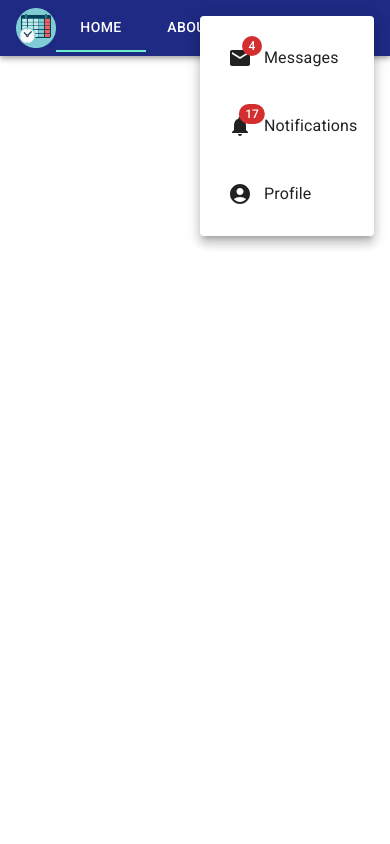
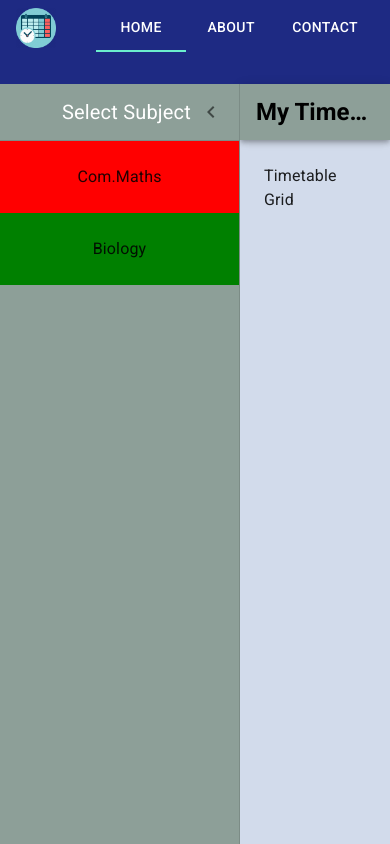
Before and after one commit to OmgaSqud/omega_squad_tss, a React (Create React App) app: page / in a window 390 px wide. Both pictures are taken after a click on the button "open drawer". Built offline with nearby package versions, Linux system fonts and the light colour scheme.

Commit message:
Navbar edited, Timetable page edited

```diff
--- a/src/App.js
+++ b/src/App.js
@@ -1,6 +1,8 @@
 import React from "react";
-import { Switch } from "react-router-dom";
+import { Route, Switch } from "react-router-dom";
 import "./App.css";
+//import Footer from "./shared/Footer";
+import Timetable from "./dashboard/Timetable";
 import Navbar from "./shared/Navbar";
 
 const App = () => {
@@ -8,10 +10,11 @@
     <>
       <Navbar />
       <Switch>
-        {/* <Route exact path="/">
-          <Homepage />
-        </Route> */}
+        <Route exact path="/">
+          <Timetable />
+        </Route>
       </Switch>
+      {/* <Footer /> */}
     </>
   );
 };
--- a/src/dashboard/Timetable.js
+++ b/src/dashboard/Timetable.js
@@ -0,0 +1,179 @@
+import * as React from "react";
+import { styled, useTheme } from "@mui/material/styles";
+import Box from "@mui/material/Box";
+import Drawer from "@mui/material/Drawer";
+import CssBaseline from "@mui/material/CssBaseline";
+import MuiAppBar from "@mui/material/AppBar";
+import Toolbar from "@mui/material/Toolbar";
+import List from "@mui/material/List";
+import Typography from "@mui/material/Typography";
+import Divider from "@mui/material/Divider";
+import IconButton from "@mui/material/IconButton";
+import ChevronLeftIcon from "@mui/icons-material/ChevronLeft";
+import ChevronRightIcon from "@mui/icons-material/ChevronRight";
+import ListItem from "@mui/material/ListItem";
+import ListItemIcon from "@mui/material/ListItemIcon";
+import ListItemText from "@mui/material/ListItemText";
+import InboxIcon from "@mui/icons-material/MoveToInbox";
+import MailIcon from "@mui/icons-material/Mail";
+
+const Timetable = () => {
+  const drawerWidth = 240;
+
+  const Main = styled("main", { shouldForwardProp: (prop) => prop !== "open" })(
+    ({ theme, open }) => ({
+      flexGrow: 1,
+      padding: theme.spacing(3),
+      transition: theme.transitions.create("margin", {
+        easing: theme.transitions.easing.sharp,
+        duration: theme.transitions.duration.leavingScreen,
+      }),
+      marginLeft: `-${drawerWidth}px`,
+      ...(open && {
+        transition: theme.transitions.create("margin", {
+          easing: theme.transitions.easing.easeOut,
+          duration: theme.transitions.duration.enteringScreen,
+        }),
+        marginLeft: 0,
+      }),
+    })
+  );
+
+  const AppBar = styled(MuiAppBar, {
+    shouldForwardProp: (prop) => prop !== "open",
+  })(({ theme, open }) => ({
+    transition: theme.transitions.create(["margin", "width"], {
+      easing: theme.transitions.easing.sharp,
+      duration: theme.transitions.duration.leavingScreen,
+    }),
+    ...(open && {
+      width: `calc(100% - ${drawerWidth}px)`,
+      marginLeft: `${drawerWidth}px`,
+      transition: theme.transitions.create(["margin", "width"], {
+        easing: theme.transitions.easing.easeOut,
+        duration: theme.transitions.duration.enteringScreen,
+      }),
+    }),
+  }));
+
+  const DrawerHeader = styled("div")(({ theme }) => ({
+    display: "flex",
+    alignItems: "center",
+    padding: theme.spacing(0, 1),
+    // necessary for content to be below app bar
+    ...theme.mixins.toolbar,
+    justifyContent: "flex-end",
+  }));
+
+  const theme = useTheme();
+  const [open, setOpen] = React.useState(false);
+
+  const handleDrawerOpen = () => {
+    setOpen(true);
+  };
+
+  const handleDrawerClose = () => {
+    setOpen(false);
+  };
+  return (
+    <Box style={{ backgroundColor: "#D2DBEB", height: "90vh" }}>
+      <Box sx={{ display: "flex" }}>
+        <CssBaseline />
+        <AppBar
+          position="fixed"
+          open={open}
+          sx={{ top: "10vh", backgroundColor: "#8D9F98", color: "black" }}
+        >
+          <Toolbar>
+            <IconButton
+              color="inherit"
+              aria-label="open drawer"
+              onClick={handleDrawerOpen}
+              edge="start"
+              sx={{ mr: 2, ...(open && { display: "none" }) }}
+            >
+              <ChevronRightIcon />
+            </IconButton>
+            <Typography
+              variant="h5"
+              noWrap
+              component="div"
+              fontWeight="bold"
+              textAlign={"center"}
+            >
+              My Timetable
+            </Typography>
+          </Toolbar>
+        </AppBar>
+        <Drawer
+          sx={{
+            width: drawerWidth,
+            flexShrink: 0,
+            "& .MuiDrawer-paper": {
+              top: "10vh",
+              width: drawerWidth,
+              boxSizing: "border-box",
+              backgroundColor: "#8D9F98",
+            },
+          }}
+          variant="persistent"
+          anchor="left"
+          open={open}
+        >
+          <DrawerHeader>
+            <Typography
+              sx={{ color: "white", fontSize: 20, textAlign: "center" }}
+            >
+              {" "}
+              Select Subject{" "}
+            </Typography>
+            <IconButton onClick={handleDrawerClose}>
+              {theme.direction === "ltr" ? (
+                <ChevronLeftIcon />
+              ) : (
+                <ChevronRightIcon />
+              )}
+            </IconButton>
+          </DrawerHeader>
+          <Divider />
+          <Box
+            sx={{
+              fontSize: 16,
+              backgroundColor: "red",
+              padding: "10%",
+              textAlign: "center",
+            }}
+          >
+            Com.Maths
+          </Box>
+          <Box
+            sx={{
+              fontSize: 16,
+              backgroundColor: "green",
+              padding: "10%",
+              textAlign: "center",
+            }}
+          >
+            Biology
+          </Box>
+          {/* <List>
+            {["Inbox", "Starred", "Send email", "Drafts"].map((text, index) => (
+              <ListItem button key={text}>
+                <ListItemIcon>
+                  {index % 2 === 0 ? <InboxIcon /> : <MailIcon />}
+                </ListItemIcon>
+                <ListItemText primary={text} />
+              </ListItem>
+            ))}
+          </List> */}
+        </Drawer>
+        <Main open={open}>
+          <DrawerHeader />
+          <div>Timetable Grid</div>
+        </Main>
+      </Box>
+    </Box>
+  );
+};
+
+export default Timetable;
--- a/src/shared/Navbar.js
+++ b/src/shared/Navbar.js
@@ -1,43 +1,12 @@
-import AccountCircle from "@mui/icons-material/AccountCircle";
-import MailIcon from "@mui/icons-material/Mail";
-import MoreIcon from "@mui/icons-material/MoreVert";
-import NotificationsIcon from "@mui/icons-material/Notifications";
 import AppBar from "@mui/material/AppBar";
-import Badge from "@mui/material/Badge";
 import Box from "@mui/material/Box";
-import IconButton from "@mui/material/IconButton";
-import Menu from "@mui/material/Menu";
-import MenuItem from "@mui/material/MenuItem";
 import Tab from "@mui/material/Tab";
 import Tabs from "@mui/material/Tabs";
 import Toolbar from "@mui/material/Toolbar";
 import Typography from "@mui/material/Typography";
 import * as React from "react";
 
-const Navabar = () => {
-  const [anchorEl, setAnchorEl] = React.useState(null);
-  const [mobileMoreAnchorEl, setMobileMoreAnchorEl] = React.useState(null);
-
-  const isMenuOpen = Boolean(anchorEl);
-  const isMobileMenuOpen = Boolean(mobileMoreAnchorEl);
-
-  const handleProfileMenuOpen = (event) => {
-    setAnchorEl(event.currentTarget);
-  };
-
-  const handleMobileMenuClose = () => {
-    setMobileMoreAnchorEl(null);
-  };
-
-  const handleMenuClose = () => {
-    setAnchorEl(null);
-    handleMobileMenuClose();
-  };
-
-  const handleMobileMenuOpen = (event) => {
-    setMobileMoreAnchorEl(event.currentTarget);
-  };
-
+const Navbar = () => {
   const [value, setValue] = React.useState(0);
 
   const handleChange = (event, newValue) => {
@@ -56,83 +25,13 @@
       />
     );
   };
-  const menuId = "primary-search-account-menu";
-  const renderMenu = (
-    <Menu
-      anchorEl={anchorEl}
-      anchorOrigin={{
-        vertical: "top",
-        horizontal: "right",
-      }}
-      id={menuId}
-      keepMounted
-      transformOrigin={{
-        vertical: "top",
-        horizontal: "right",
-      }}
-      open={isMenuOpen}
-      onClose={handleMenuClose}
-    >
-      <MenuItem onClick={handleMenuClose}>Profile</MenuItem>
-      <MenuItem onClick={handleMenuClose}>My account</MenuItem>
-    </Menu>
-  );
-
-  const mobileMenuId = "primary-search-account-menu-mobile";
-  const renderMobileMenu = (
-    <Menu
-      anchorEl={mobileMoreAnchorEl}
-      anchorOrigin={{
-        vertical: "top",
-        horizontal: "right",
-      }}
-      id={mobileMenuId}
-      keepMounted
-      transformOrigin={{
-        vertical: "top",
-        horizontal: "right",
-      }}
-      open={isMobileMenuOpen}
-      onClose={handleMobileMenuClose}
-    >
-      <MenuItem>
-        <IconButton size="large" aria-label="show 4 new mails" color="inherit">
-          <Badge badgeContent={4} color="error">
-            <MailIcon />
-          </Badge>
-        </IconButton>
-        <p>Messages</p>
-      </MenuItem>
-      <MenuItem>
-        <IconButton
-          size="large"
-          aria-label="show 17 new notifications"
-          color="inherit"
-        >
-          <Badge badgeContent={17} color="error">
-            <NotificationsIcon />
-          </Badge>
-        </IconButton>
-        <p>Notifications</p>
-      </MenuItem>
-      <MenuItem onClick={handleProfileMenuOpen}>
-        <IconButton
-          size="large"
-          aria-label="account of current user"
-          aria-controls="primary-search-account-menu"
-          aria-haspopup="true"
-          color="inherit"
-        >
-          <AccountCircle />
-        </IconButton>
-        <p>Profile</p>
-      </MenuItem>
-    </Menu>
-  );
 
   return (
     <Box sx={{ flexGrow: 1 }}>
-      <AppBar position="static" sx={{ backgroundColor: "#1E2A83" }}>
+      <AppBar
+        position="static"
+        sx={{ backgroundColor: "#1E2A83", height: "10vh" }}
+      >
         <Toolbar>
           <img src="Logo.png" alt="" class="img-fluid" />
           <Typography
@@ -157,24 +56,10 @@
               <LinkTab label="Contact" href="/Contact" />
             </Tabs>
           </Box>
-          <Box sx={{ display: { xs: "flex", md: "none" } }}>
-            <IconButton
-              size="large"
-              aria-label="show more"
-              aria-controls={mobileMenuId}
-              aria-haspopup="true"
-              onClick={handleMobileMenuOpen}
-              color="inherit"
-            >
-              <MoreIcon />
-            </IconButton>
-          </Box>
         </Toolbar>
       </AppBar>
-      {renderMobileMenu}
-      {renderMenu}
     </Box>
   );
 };
 
-export default Navabar;
+export default Navbar;
```
Also changed, not shown: src/shared/Footer.js (+14 -0 lines).
